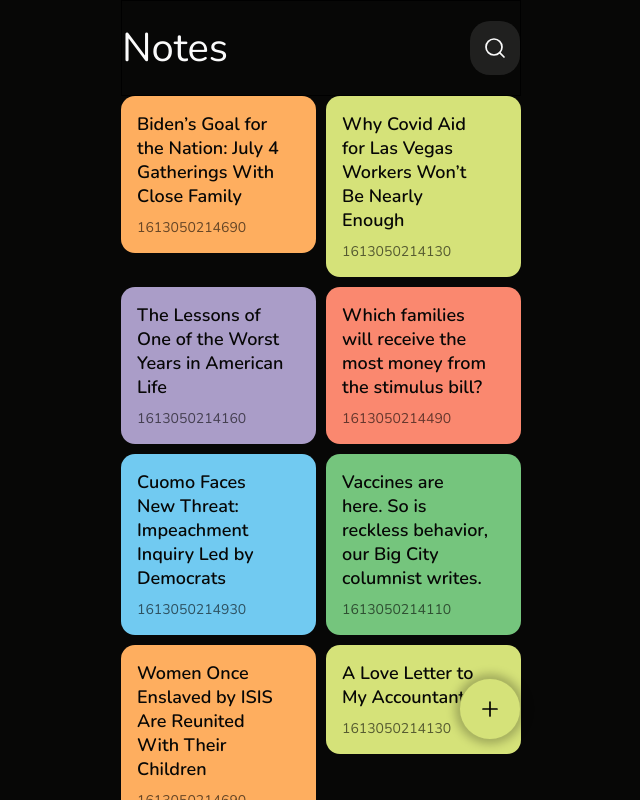
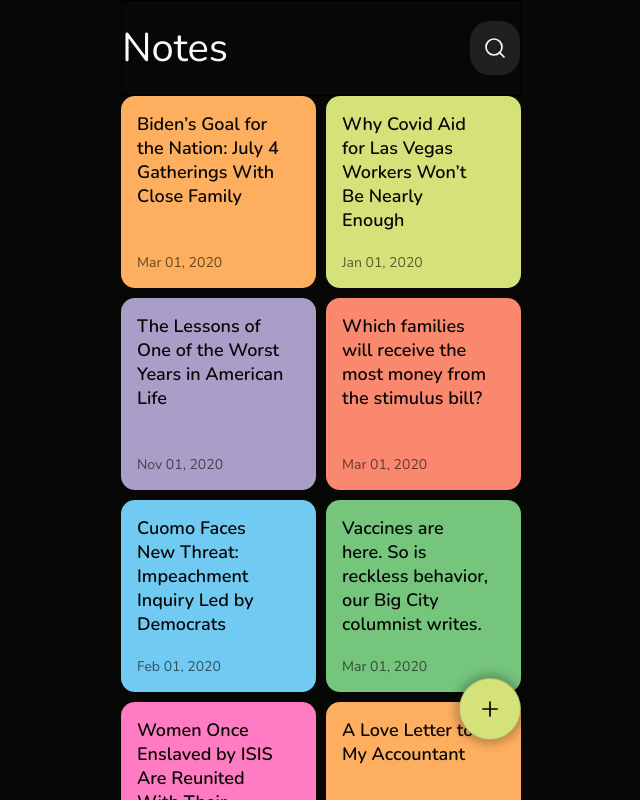
Before and after one commit to aayush1118/notebook, a React (Create React App) app: page / in a window 1280 px wide. Shown: the top 800 px of the page, without its empty margins (319-959 px from the left). Built offline with nearby package versions, Linux system fonts and the light colour scheme.

Commit message:
home style completed

```diff
--- a/package.json
+++ b/package.json
@@ -6,6 +6,7 @@
     "@testing-library/jest-dom": "^5.11.9",
     "@testing-library/react": "^11.2.5",
     "@testing-library/user-event": "^12.8.1",
+    "dayjs": "^1.10.4",
     "react": "^17.0.1",
     "react-dom": "^17.0.1",
     "react-router-dom": "^5.2.0",
--- a/src/components/Create.js
+++ b/src/components/Create.js
@@ -1,6 +1,7 @@
 import React, { useContext, useState } from 'react';
 import { Link, useHistory } from 'react-router-dom';
 import NotesContext from './NotesContext';
+import dayjs from 'dayjs';
 
 function Create() {
 	const { setNotes } = useContext(NotesContext);
@@ -16,7 +17,11 @@
 		e.preventDefault();
 		if (note.title.length !== 0) {
 			setNotes((prevItems) => [
-				{ ...note, id: Date.now().toString() },
+				{
+					...note,
+					date: dayjs().format('MMM D, YYYY'),
+					id: Date.now().toString(),
+				},
 				...prevItems,
 			]);
 			history.push('/');
--- a/src/components/Edit.js
+++ b/src/components/Edit.js
@@ -1,6 +1,7 @@
 import React, { useContext, useState } from 'react';
 import { Link, useHistory, useRouteMatch } from 'react-router-dom';
 import NotesContext from './NotesContext';
+import dayjs from 'dayjs';
 
 function Edit() {
 	const { notes, setNotes } = useContext(NotesContext);
@@ -19,7 +20,11 @@
 		e.preventDefault();
 		if (newNote.title.length !== 0) {
 			setNotes((prevItems) => [
-				{ ...newNote, id: Date.now().toString() },
+				{
+					...newNote,
+					date: dayjs().format('MMM D, YYYY'),
+					id: Date.now().toString(),
+				},
 				...prevItems.filter((x) => x !== oldNote),
 			]);
 
--- a/src/components/Grid.js
+++ b/src/components/Grid.js
@@ -11,6 +11,7 @@
 		'#fa886f',
 		'#71caf1',
 		'#75c57d',
+		'#FF7CC3',
 	];
 
 	return (
@@ -43,7 +44,7 @@
 							style={{ background: colors[i % colors.length] }}
 						>
 							<h4 className='card-title'>{x.title}</h4>
-							<p className='card-date'>{x.id}</p>
+							<p className='card-date'>{x.date}</p>
 						</div>
 					</Link>
 				))}
--- a/src/data.js
+++ b/src/data.js
@@ -3,18 +3,23 @@
 		id: '1613050214690',
 		title:
 			'Biden’s Goal for the Nation: July 4 Gatherings With Close Family',
+		date: 'Mar 01, 2020',
 		note:
 			'Lorem, ipsum dolor sit amet consectetur adipisicing elit. Doloribus culpa esse obcaecati ad error rerum in consectetur, molestiae officiis, minus hic saepe recusandae adipisci corrupti officia modi et. Illum cumque officiis suscipit eligendi dolores autem repellat, sapiente repudiandae iure incidunt? Mollitia quas libero laboriosam quis accusamus? Veritatis quibusdam deleniti incidunt?',
 	},
 	{
 		id: '1613050214130',
 		title: 'Why Covid Aid for Las Vegas Workers Won’t Be Nearly Enough',
+		date: 'Jan 01, 2020',
+
 		note:
 			'Lorem, ipsum dolor sit amet consectetur adipisicing elit. Doloribus culpa esse obcaecati ad error rerum in consectetur, molestiae officiis, minus hic saepe recusandae adipisci corrupti officia modi et. Illum cumque officiis suscipit eligendi dolores autem repellat, sapiente repudiandae iure incidunt? Mollitia quas libero laboriosam quis accusamus? Veritatis quibusdam deleniti incidunt?',
 	},
 	{
 		id: '1613050214160',
 		title: 'The Lessons of One of the Worst Years in American Life',
+		date: 'Nov 01, 2020',
+
 		note:
 			'Lorem, ipsum dolor sit amet consectetur adipisicing elit. Doloribus culpa esse obcaecati ad error rerum in consectetur, molestiae officiis, minus hic saepe recusandae adipisci corrupti officia modi et. Illum cumque officiis suscipit eligendi dolores autem repellat, sapiente repudiandae iure incidunt? Mollitia quas libero laboriosam quis accusamus? Veritatis quibusdam deleniti incidunt?',
 	},
@@ -22,12 +27,16 @@
 		id: '1613050214490',
 		title:
 			'Which families will receive the most money from the stimulus bill?',
+		date: 'Mar 01, 2020',
+
 		note:
 			'Lorem, ipsum dolor sit amet consectetur adipisicing elit. Doloribus culpa esse obcaecati ad error rerum in consectetur, molestiae officiis, minus hic saepe recusandae adipisci corrupti officia modi et. Illum cumque officiis suscipit eligendi dolores autem repellat, sapiente repudiandae iure incidunt? Mollitia quas libero laboriosam quis accusamus? Veritatis quibusdam deleniti incidunt?',
 	},
 	{
 		id: '1613050214930',
 		title: 'Cuomo Faces New Threat: Impeachment Inquiry Led by Democrats',
+		date: 'Feb 01, 2020',
+
 		note:
 			'Lorem, ipsum dolor sit amet consectetur adipisicing elit. Doloribus culpa esse obcaecati ad error rerum in consectetur, molestiae officiis, minus hic saepe recusandae adipisci corrupti officia modi et. Illum cumque officiis suscipit eligendi dolores autem repellat, sapiente repudiandae iure incidunt? Mollitia quas libero laboriosam quis accusamus? Veritatis quibusdam deleniti incidunt?',
 	},
@@ -35,43 +44,57 @@
 		id: '1613050214110',
 		title:
 			'Vaccines are here. So is reckless behavior, our Big City columnist writes.',
+		date: 'Mar 01, 2020',
+
 		note:
 			'Lorem, ipsum dolor sit amet consectetur adipisicing elit. Doloribus culpa esse obcaecati ad error rerum in consectetur, molestiae officiis, minus hic saepe recusandae adipisci corrupti officia modi et. Illum cumque officiis suscipit eligendi dolores autem repellat, sapiente repudiandae iure incidunt? Mollitia quas libero laboriosam quis accusamus? Veritatis quibusdam deleniti incidunt?',
 	},
 	{
-		id: '1613050214690',
+		id: '1613050212690',
 		title: 'Women Once Enslaved by ISIS Are Reunited With Their Children',
+		date: 'Jun 01, 2020',
+
 		note:
 			'Lorem, ipsum dolor sit amet consectetur adipisicing elit. Doloribus culpa esse obcaecati ad error rerum in consectetur, molestiae officiis, minus hic saepe recusandae adipisci corrupti officia modi et. Illum cumque officiis suscipit eligendi dolores autem repellat, sapiente repudiandae iure incidunt? Mollitia quas libero laboriosam quis accusamus? Veritatis quibusdam deleniti incidunt?',
 	},
 	{
-		id: '1613050214130',
+		id: '1613050212130',
 		title: 'A Love Letter to My Accountant',
+		date: 'Mar 01, 2020',
+
 		note:
 			'Lorem, ipsum dolor sit amet consectetur adipisicing elit. Doloribus culpa esse obcaecati ad error rerum in consectetur, molestiae officiis, minus hic saepe recusandae adipisci corrupti officia modi et. Illum cumque officiis suscipit eligendi dolores autem repellat, sapiente repudiandae iure incidunt? Mollitia quas libero laboriosam quis accusamus? Veritatis quibusdam deleniti incidunt?',
 	},
 	{
-		id: '1613050214160',
+		id: '1613050212160',
 		title: 'Europe Struggles to Defend Itself Against a Weaponized Dollar',
+		date: 'Mar 01, 2020',
+
 		note:
 			'Lorem, ipsum dolor sit amet consectetur adipisicing elit. Doloribus culpa esse obcaecati ad error rerum in consectetur, molestiae officiis, minus hic saepe recusandae adipisci corrupti officia modi et. Illum cumque officiis suscipit eligendi dolores autem repellat, sapiente repudiandae iure incidunt? Mollitia quas libero laboriosam quis accusamus? Veritatis quibusdam deleniti incidunt?',
 	},
 	{
-		id: '1613050214490',
+		id: '1613050212490',
 		title: 'The Trump Health Care Policies That Deserve to Stick Around',
+		date: 'Mar 01, 2020',
+
 		note:
 			'Lorem, ipsum dolor sit amet consectetur adipisicing elit. Doloribus culpa esse obcaecati ad error rerum in consectetur, molestiae officiis, minus hic saepe recusandae adipisci corrupti officia modi et. Illum cumque officiis suscipit eligendi dolores autem repellat, sapiente repudiandae iure incidunt? Mollitia quas libero laboriosam quis accusamus? Veritatis quibusdam deleniti incidunt?',
 	},
 	{
-		id: '1613050214930',
+		id: '1613050212930',
 		title: 'Ending the End of Welfare as We Knew It',
+		date: 'Mar 01, 2020',
+
 		note:
 			'Lorem, ipsum dolor sit amet consectetur adipisicing elit. Doloribus culpa esse obcaecati ad error rerum in consectetur, molestiae officiis, minus hic saepe recusandae adipisci corrupti officia modi et. Illum cumque officiis suscipit eligendi dolores autem repellat, sapiente repudiandae iure incidunt? Mollitia quas libero laboriosam quis accusamus? Veritatis quibusdam deleniti incidunt?',
 	},
 	{
-		id: '1613050214110',
+		id: '1613050212110',
 		title:
 			'The Plan to Protect Indigenous Elders Living Under the Northern Lights',
+		date: 'Mar 01, 2020',
+
 		note:
 			'Lorem, ipsum dolor sit amet consectetur adipisicing elit. Doloribus culpa esse obcaecati ad error rerum in consectetur, molestiae officiis, minus hic saepe recusandae adipisci corrupti officia modi et. Illum cumque officiis suscipit eligendi dolores autem repellat, sapiente repudiandae iure incidunt? Mollitia quas libero laboriosam quis accusamus? Veritatis quibusdam deleniti incidunt?',
 	},
--- a/src/index.css
+++ b/src/index.css
@@ -8,6 +8,7 @@
 	--red: #fa886f;
 	--blue: #71caf1;
 	--green: #75c57d;
+	--pink: #ff7cc3;
 	--light: #fbfbfb;
 	--secondary: #f6f6f6;
 	font-size: 20px;
@@ -86,7 +87,12 @@
 	background-color: var(--light);
 	border-radius: 0.7rem;
 	padding: 0.8rem;
+	height: 8rem;
+	display: flex;
+	flex-direction: column;
+	justify-content: space-between;
 }
+
 .card-title {
 	font-size: 0.9rem;
 	font-weight: 600;
```
Also changed, not shown: 1 other file (tests, documents, lock files or other folders).
